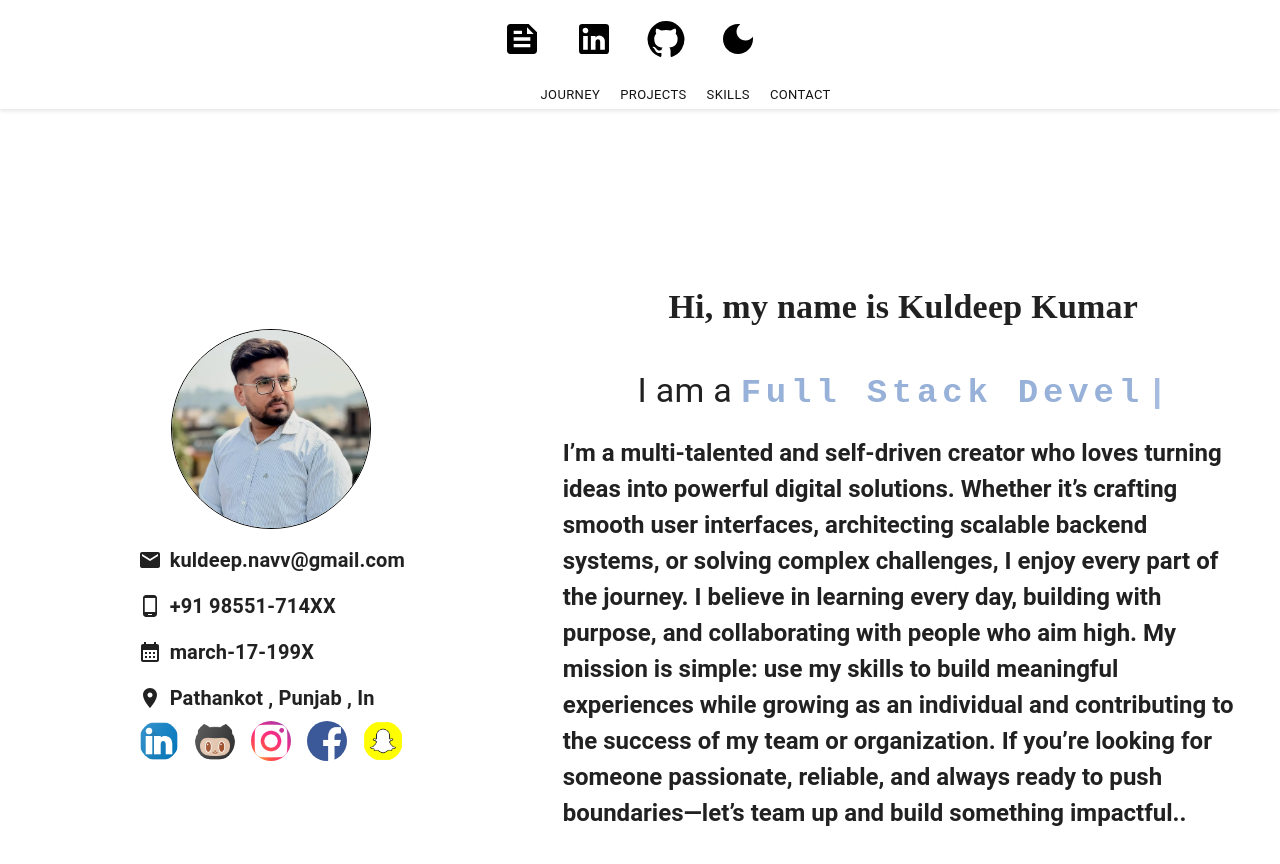
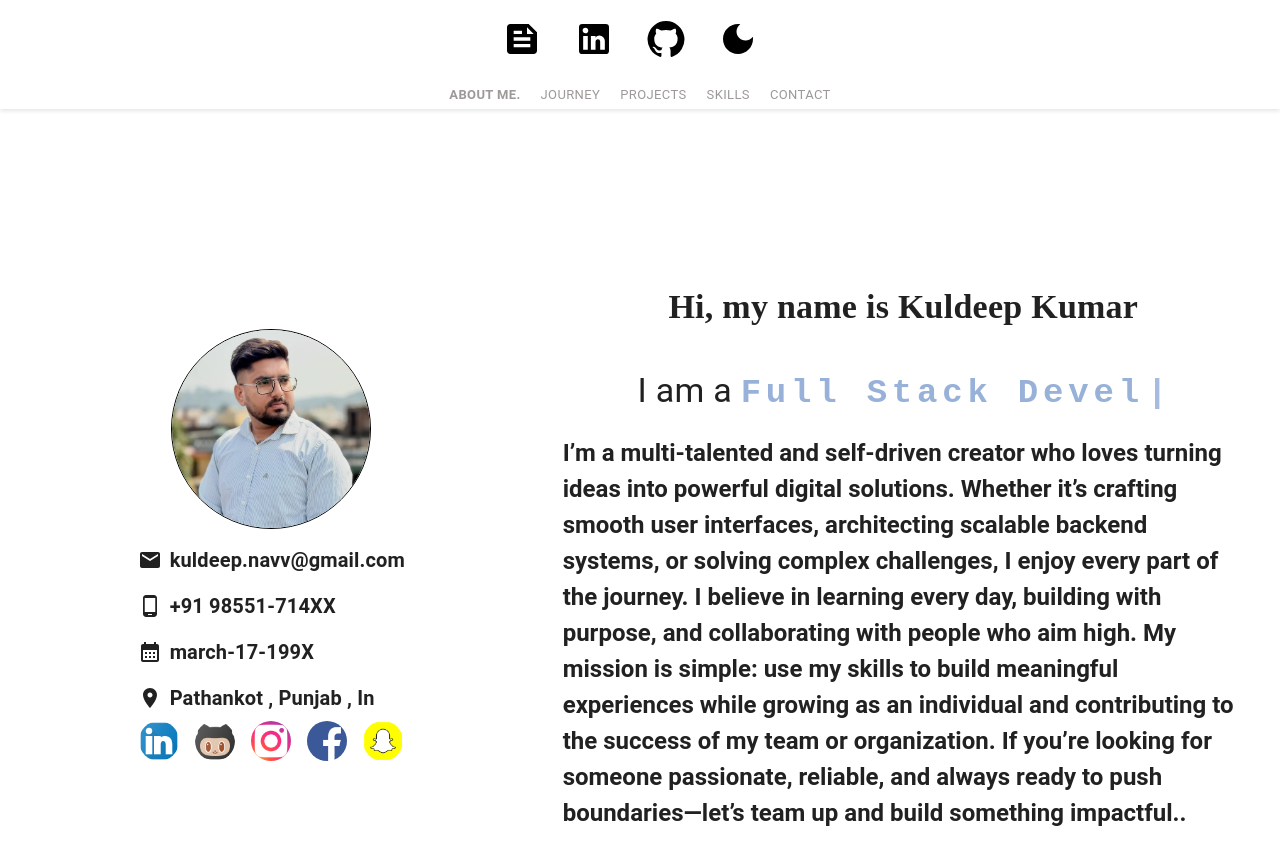
Before and after one commit to Kuldeep-Angural/portfolio, a React (Create React App) app: page / in a window 1280 px wide. Shown: the top 864 px of the page. Built offline with nearby package versions, Linux system fonts and the light colour scheme.

Commit message:
minor fixing

```diff
--- a/src/component/navbar/NavBar.js
+++ b/src/component/navbar/NavBar.js
@@ -26,7 +26,6 @@ const NavBar = ({ chacked, onChange }) => {
     <Tooltip title={tooltip || icon}>
       <Button
         style={{
-          color: active ? "white" : "inherit",
           padding: "1px 4px",
           margin: "0 6px",
           fontWeight: active ? "bold" : "normal",
```
